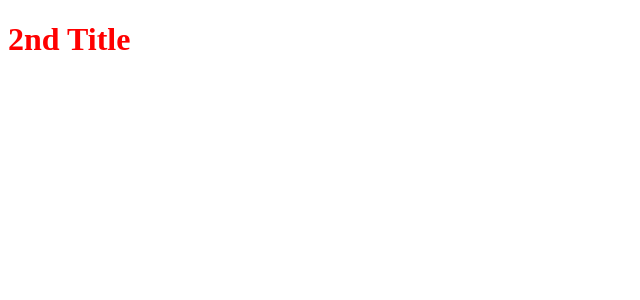
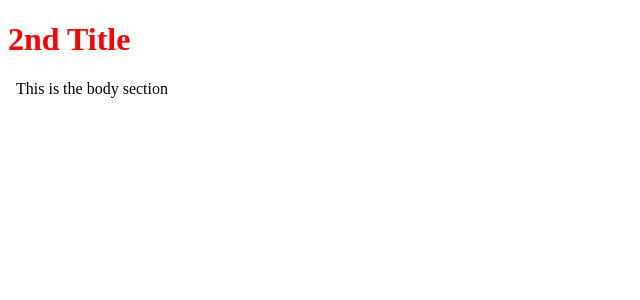
Before and after one commit to SanjayDutta/testing-manual-git-azure, a Nuxt app: page / in a window 1280 px wide. Shown: the top 300 px of the page, without its empty margins (0-640 px from the left). Built offline with nearby package versions, Linux system fonts and the light colour scheme.

Commit message:
added body

```diff
--- a/package.json
+++ b/package.json
@@ -10,6 +10,7 @@
   },
   "dependencies": {
     "core-js": "^3.19.3",
+    "dotenv": "^16.0.1",
     "express": "^4.18.1",
     "nuxt": "^2.15.8",
     "vue": "^2.6.14",
--- a/pages/index.vue
+++ b/pages/index.vue
@@ -1,5 +1,8 @@
 <template>
-  <div><h1>2nd Title</h1></div>
+  <div>
+    <h1>2nd Title</h1>
+    <body>This is the body section</body>
+  </div>
 </template>
 
 <script>
```
Also changed, not shown: 1 other file (tests, documents, lock files or other folders).
